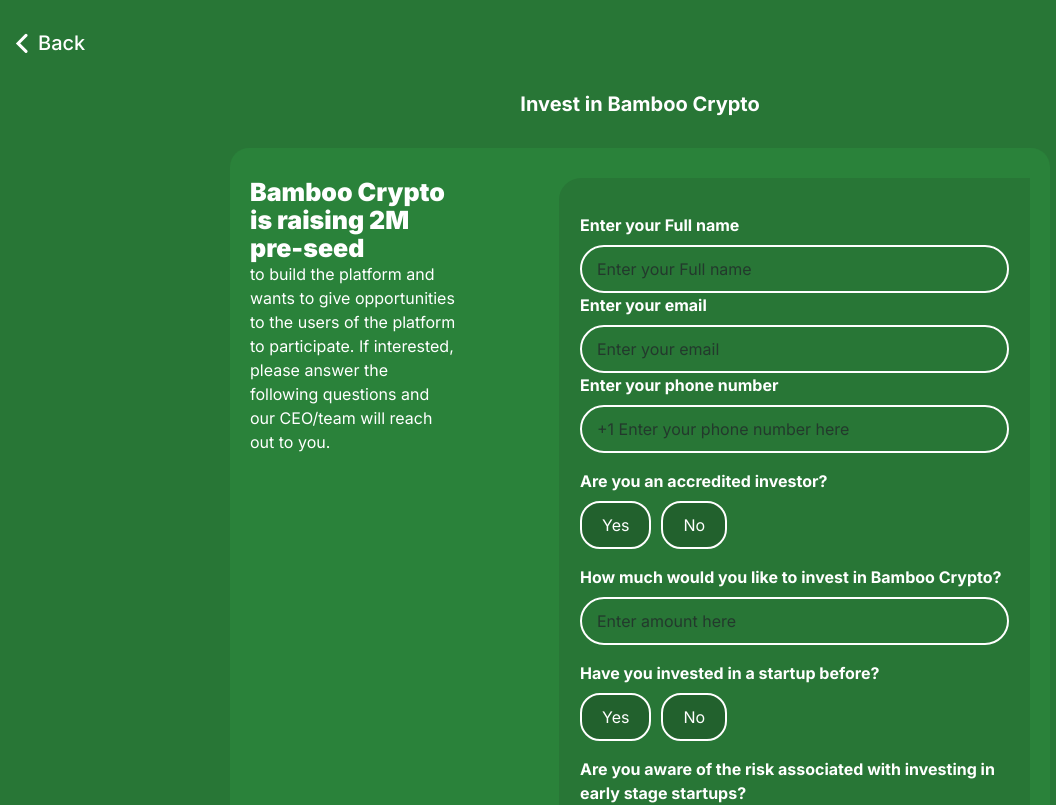
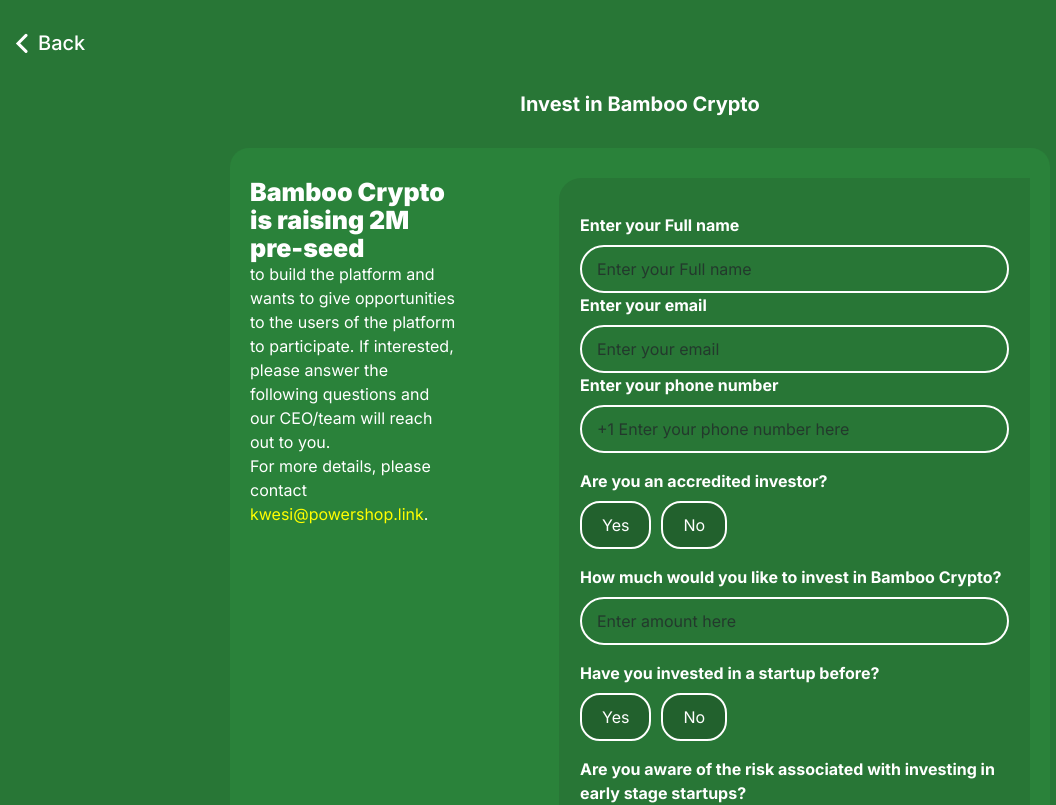
Before and after one commit to BBSocial-Inc/BambooCrypto, a React (Create React App) app: page /invest in a window 1280 px wide. Shown: the top 805 px of the page, without its empty margins (0-1056 px from the left). Built offline with nearby package versions, Linux system fonts and the light colour scheme.

Commit message:
updated navbar css and added link in invest in bamboo page

```diff
--- a/src/components/Invest/index.js
+++ b/src/components/Invest/index.js
@@ -74,6 +74,16 @@
                   users of the platform to participate. If interested, please
                   answer the following questions and our CEO/team will reach out
                   to you.
+                </p>
+                <p className="text-white">
+                  For more details, please contact{" "}
+                  <a
+                    href="mailto:kwesi@powershop.link"
+                    className="contact-link"
+                  >
+                    kwesi@powershop.link
+                  </a>
+                  .
                 </p>
               </div>
               <div className="right-content">
--- a/src/components/Invest/invest.scss
+++ b/src/components/Invest/invest.scss
@@ -66,6 +66,16 @@
   font-weight: bold;
 }
 
+.contact-link {
+  color: #ffff00; // Bright yellow for high contrast on green background
+  text-decoration: underline; // Underline the link for better visibility
+
+  &:hover {
+    color: #ffffff; // Change to white or a different color on hover
+    text-decoration: none; // Optional: Remove underline on hover
+  }
+}
+
 .form-control {
   border-radius: 50px;
   padding: 10px 15px;
--- a/src/components/landing/header/navbar.scss
+++ b/src/components/landing/header/navbar.scss
@@ -26,7 +26,7 @@
     align-items: center;
     justify-content: flex-start;
     gap: 15px;
-    padding-left: 30px;
+    padding-left: 20px;
 
     .mainlink {
       font-size: 15px;
@@ -37,6 +37,7 @@
       display: flex;
       justify-content: center;
       align-items: center;
+      white-space: nowrap;
     }
   }
 
```
